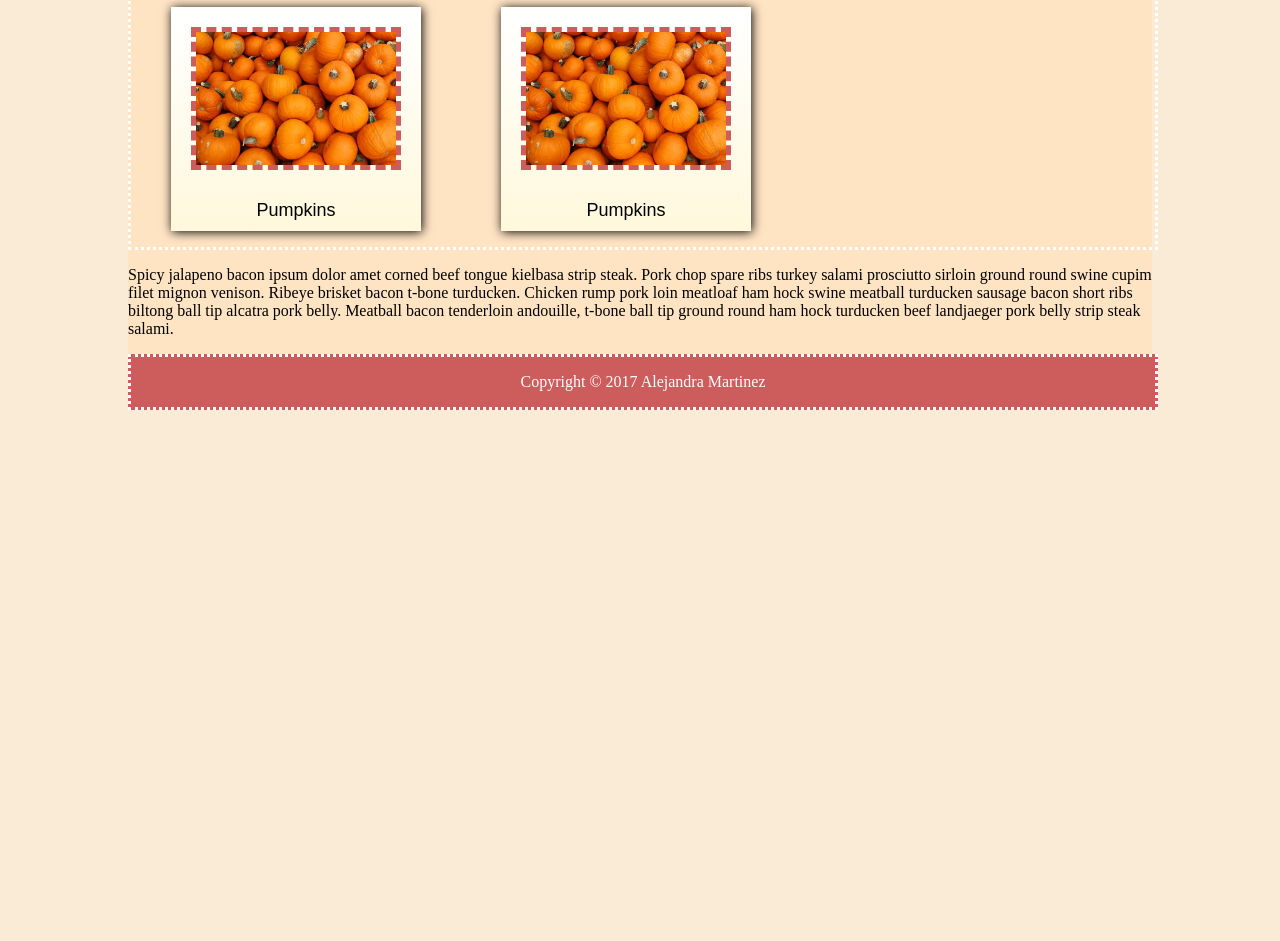
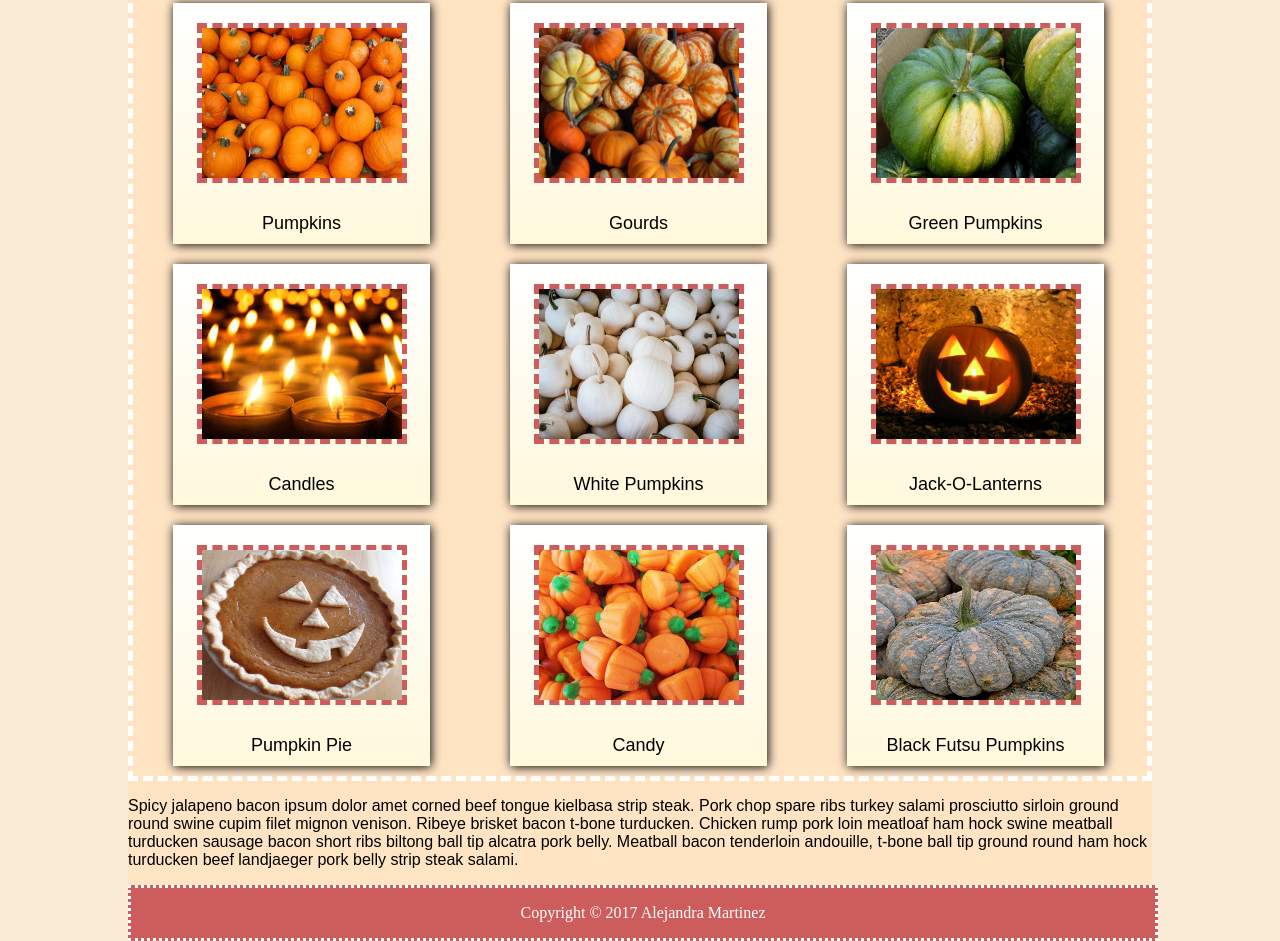
Before and after one commit to alejandrafloriano/ALC-Web-Devleopment-2018, a plain HTML site: page Small Biz Website/produce.html in a window 1280 px wide. Shown: the part 277-1218 px from the top of the page. Before the commit the page ends 800 px from the top, so only its background shows below. Drawn offline with Linux system fonts and the light colour scheme; a web font is replaced by a local one.

Commit message:
Gallery Changes

```diff
--- a/Small Biz Website/css/style.css
+++ b/Small Biz Website/css/style.css
@@ -140,22 +140,24 @@ p#p-about{
 
 /*produce.html*/
 div#gallery{
-    width:100%;
-    border:3px dotted white;
+    width:99%;
+    border:5px dashed white;
 }
 
 figure{
-    width:250px;
+    width:257px;
     float:left;
     background-color: ghostwhite;
     box-shadow:1px 1px 10px black;
      background: -moz-linear-gradient(red, yellow); /* For Firefox 3.6 to 15 */
     background: linear-gradient(#ffffff, cornsilk); /* Standard syntax */
+    margin:  10px 40px;
 }
 
 figure img{
     display:block;
     width:200px;
+    height: 150px;
     margin:20px auto;
     border:5px dashed indianred;
 }
@@ -168,3 +170,7 @@ figcaption{
     font-size: 18px;
     border
 }
+
+p#p-produce{
+    font-family: 'Encode Sans Expanded', sans-serif;
+}
--- a/Small Biz Website/produce.html
+++ b/Small Biz Website/produce.html
@@ -32,9 +32,65 @@
 
               <figure>
              <img class="gallery_img"
-                     src="images/wintersquash-pumpkin.jpg.653x0_q80_crop-smart.jpg" alt="Pumpkins">
+                     src="images/colorful-gourds-richard-bryce.jpg" alt="Gourds">
                     <figcaption>
-                    Pumpkins
+                    Gourds
+                    </figcaption>
+               </figure>
+
+              <figure>
+             <img class="gallery_img"
+                     src="images/greenpumpkin.JPG" alt="Green Pumpkins">
+                    <figcaption>
+                    Green Pumpkins
+                    </figcaption>
+               </figure>
+
+             <figure>
+             <img class="gallery_img"
+                     src="images/candles.jpg" alt="Candles">
+                    <figcaption>
+                    Candles
+                    </figcaption>
+               </figure>
+
+             <figure>
+             <img class="gallery_img"
+                     src="images/whitepumpkins.jpg" alt="White Pumpkins">
+                    <figcaption>
+                    White Pumpkins
+                    </figcaption>
+               </figure>
+
+             <figure>
+             <img class="gallery_img"
+                     src="images/jack-o-lantern.jpg" alt="Jack-O-Lanterns">
+                    <figcaption>
+                    Jack-O-Lanterns
+                    </figcaption>
+               </figure>
+
+             <figure>
+             <img class="gallery_img"
+                     src="images/pumpkinpie.jpg" alt="Pumpkin Pie">
+                    <figcaption>
+                    Pumpkin Pie
+                    </figcaption>
+               </figure>
+
+             <figure>
+             <img class="gallery_img"
+                     src="images/candy.jpg" alt="Candy">
+                    <figcaption>
+                    Candy
+                    </figcaption>
+               </figure>
+
+             <figure>
+             <img class="gallery_img"
+                     src="images/blackfutsu.jpg" alt="Black Futsu Pumpkins">
+                    <figcaption>
+                    Black Futsu Pumpkins
                     </figcaption>
                </figure>
 
@@ -43,7 +99,7 @@
 
         </div>
 
-                 <p>
+                 <p id="p-produce">
                 Spicy jalapeno bacon ipsum dolor amet corned beef tongue kielbasa strip steak. Pork chop spare ribs turkey salami prosciutto sirloin ground round swine cupim filet mignon venison. Ribeye brisket bacon t-bone turducken. Chicken rump pork loin meatloaf ham hock swine meatball turducken sausage bacon short ribs biltong ball tip alcatra pork belly. Meatball bacon tenderloin andouille, t-bone ball tip ground round ham hock turducken beef landjaeger pork belly strip steak salami.
                  </p>
             </div>
```
Also changed, not shown: Small Biz Website/images/blackfutsu.jpg (added), Small Biz Website/images/candles.jpg (added), Small Biz Website/images/candy.jpg (added), Small Biz Website/images/gemsquash.jpg (added), Small Biz Website/images/gourds.jpg (added), Small Biz Website/images/greenpumpkin.JPG (added), Small Biz Website/images/jack-o-lantern.jpg (added), Small Biz Website/images/pumpkinpie.jpg (added), Small Biz Website/images/squash.jpg (added), Small Biz Website/images/whitepumpkins.jpg (added), 1 other file.
